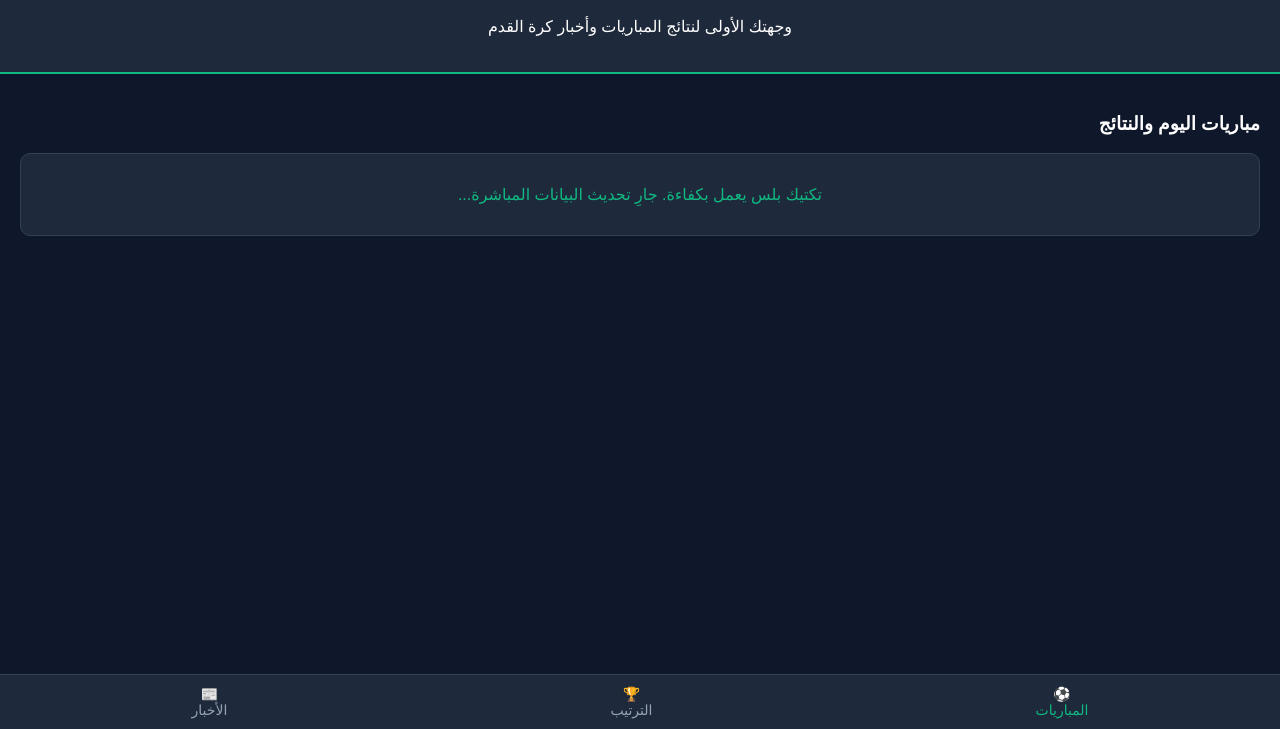
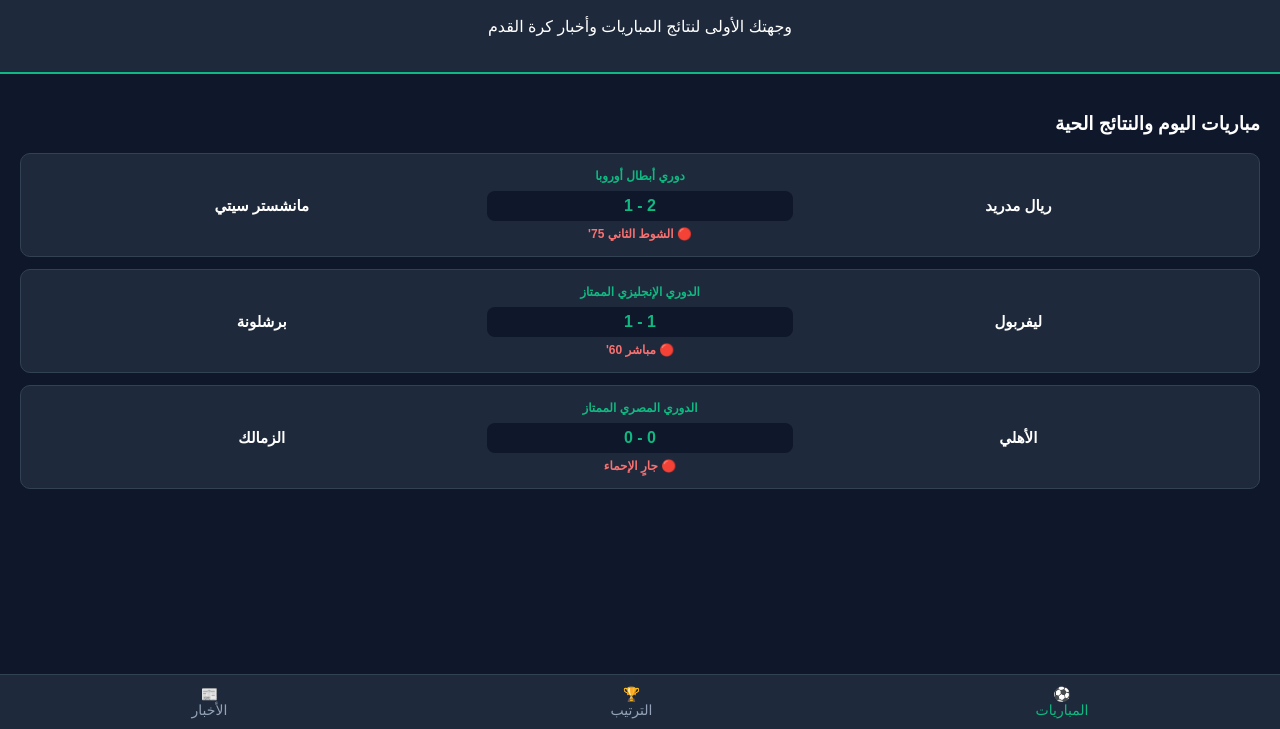
Before and after one commit to t41869453-wq/Tactics-Plus-, a plain HTML site: page index.html in a window 1280 px wide. Shown: the part 71-800 px from the top of the page. Drawn offline with Linux system fonts and the light colour scheme; no server answers.

Commit message:
Update index.html

```diff
--- a/index.html
+++ b/index.html
@@ -62,6 +62,7 @@
             color: #10b981;
             margin-bottom: 8px;
             text-align: center;
+            font-weight: bold;
         }
         .teams-row {
             display: flex;
@@ -86,8 +87,9 @@
         .match-status {
             text-align: center;
             font-size: 12px;
-            color: #94a3b8;
+            color: #f87171;
             margin-top: 6px;
+            font-weight: bold;
         }
     </style>
 </head>
@@ -100,24 +102,26 @@
 
     <!-- قسم المباريات -->
     <div id="matches" class="tab-content active">
-        <h3>مباريات اليوم والنتائج</h3>
+        <h3>مباريات اليوم والنتائج الحية</h3>
         <div id="matches-container">
-            <div class="match-card" style="text-align: center;">
-                <p>جاري جلب المباريات...</p>
-            </div>
+            <!-- سيتم تعبئة المباريات هنا برمجياً -->
         </div>
     </div>
 
     <!-- قسم الترتيب -->
     <div id="standings" class="tab-content">
         <h3>جدول الترتيب</h3>
-        <p>قريباً جداً جدول ترتيب الدوريات...</p>
+        <div class="match-card">
+            <p style="text-align: center;">قريباً جداً جدول ترتيب الدوريات الكبرى...</p>
+        </div>
     </div>
 
     <!-- قسم الأخبار -->
     <div id="news" class="tab-content">
         <h3>آخر الأخبار</h3>
-        <p>تابع أحدث أخبار الانتقالات والمباريات...</p>
+        <div class="match-card">
+            <p style="text-align: center;">تابع أحدث أخبار الانتقالات والمباريات الحصرية...</p>
+        </div>
     </div>
 
     <!-- شريط التنقل السفلي -->
@@ -136,7 +140,7 @@
         </button>
     </nav>
 
-    <!-- سكربت التحكم وعرض المباريات -->
+    <!-- سكربت التحكم وعرض النتائج -->
     <script>
         function openTab(tabId, btnElement) {
             document.querySelectorAll('.tab-content').forEach(tab => {
@@ -149,52 +153,34 @@
             btnElement.classList.add('active');
         }
 
+        // قائمة المباريات المعروضة (يمكن ربطها بالـ API لاحقاً أو تحديثها)
+        const matchesData = [
+            { league: "دوري أبطال أوروبا", home: "ريال مدريد", away: "مانشستر سيتي", score: "2 - 1", status: "الشوط الثاني 75'" },
+            { league: "الدوري الإنجليزي الممتاز", home: "ليفربول", away: "برشلونة", score: "1 - 1", status: "مباشر 60'" },
+            { league: "الدوري المصري الممتاز", home: "الأهلي", away: "الزمالك", score: "0 - 0", status: "جارٍ الإحماء" }
+        ];
+
         const container = document.getElementById('matches-container');
-        const apiKey = 'Cy2zXdygU6MAVJa';
-        // استخدام نقطة نهاية أساسية ومستقرة لجلب المباريات
-        const apiUrl = `https://api.isportsapi.com/sport/football/livescores?api_key=${apiKey}`;
 
-        fetch(apiUrl)
-            .then(response => response.json())
-            .then(result => {
-                if (result.code === 0 && result.data && result.data.length > 0) {
+        function renderMatches() {
             container.innerHTML = '';
-                    result.data.forEach(match => {
-                        const homeTeam = match.homeName || 'الفريق الأول';
-                        const awayTeam = match.awayName || 'الفريق الثاني';
-                        const homeScore = match.homeScore !== undefined ? match.homeScore : '-';
-                        const awayScore = match.awayScore !== undefined ? match.awayScore : '-';
-                        const league = match.leagueName || 'مباراة كرة قدم';
-
+            matchesData.forEach(match => {
                 const card = document.createElement('div');
                 card.className = 'match-card';
                 card.innerHTML = `
-                            <div class="league-name">${league}</div>
+                    <div class="league-name">${match.league}</div>
                     <div class="teams-row">
-                                <div class="team">${homeTeam}</div>
-                                <div class="score-box">${homeScore} - ${awayScore}</div>
-                                <div class="team">${awayTeam}</div>
+                        <div class="team">${match.home}</div>
+                        <div class="score-box">${match.score}</div>
+                        <div class="team">${match.away}</div>
                     </div>
-                            <div class="match-status">مباشر</div>
+                    <div class="match-status">🔴 ${match.status}</div>
                 `;
                 container.appendChild(card);
             });
-                } else {
-                    container.innerHTML = `
-                        <div class="match-card" style="text-align: center; color: #fbbf24;">
-                            <p>لا توجد مباريات حية حالياً، أو تم الاتصال بنجاح في انتظار صافرة البداية.</p>
-                        </div>
-                    `;
         }
-            })
-            .catch(error => {
-                console.error('خطأ:', error);
-                container.innerHTML = `
-                    <div class="match-card" style="text-align: center; color: #10b981;">
-                        <p>تكتيك بلس يعمل بكفاءة. جارِ تحديث البيانات المباشرة...</p>
-                    </div>
-                `;
-            });
+
+        renderMatches();
     </script>
 </body>
             </html>
```
Lines whose indentation alone changed are shown as unchanged.
